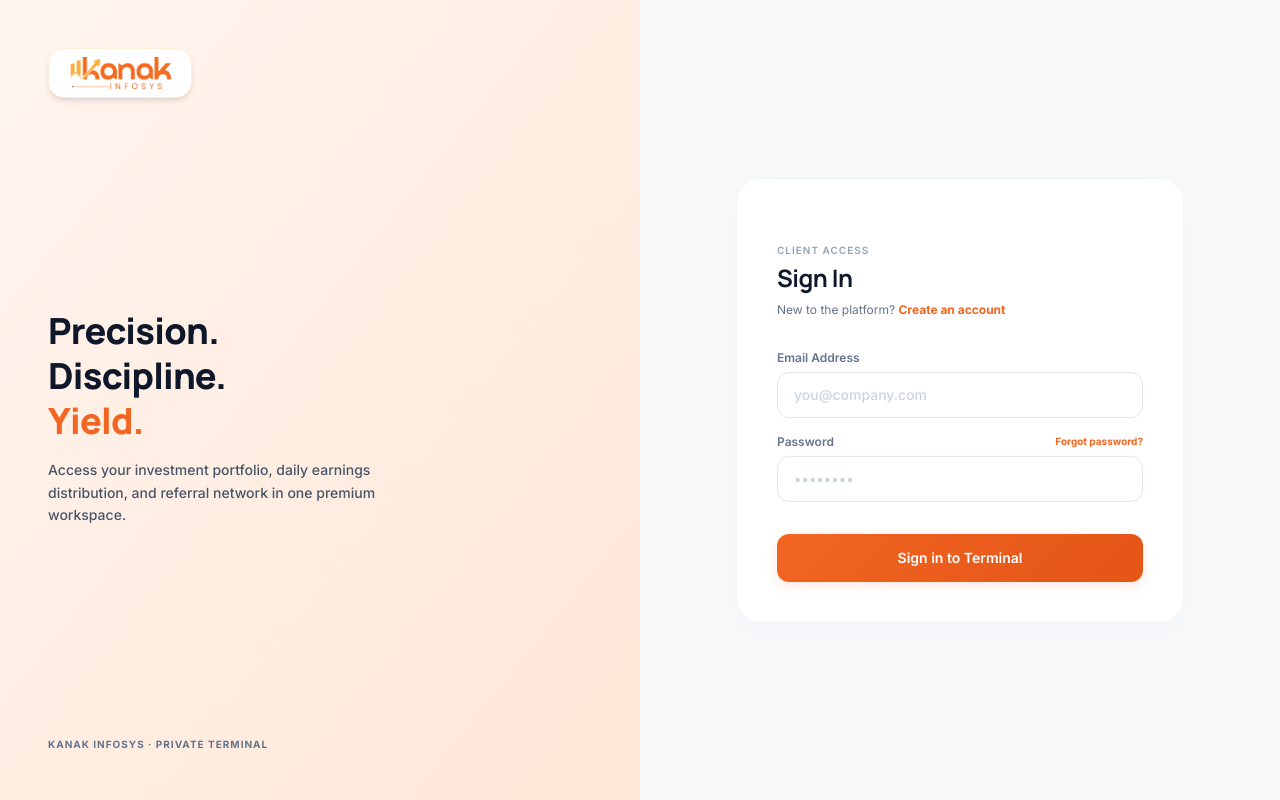
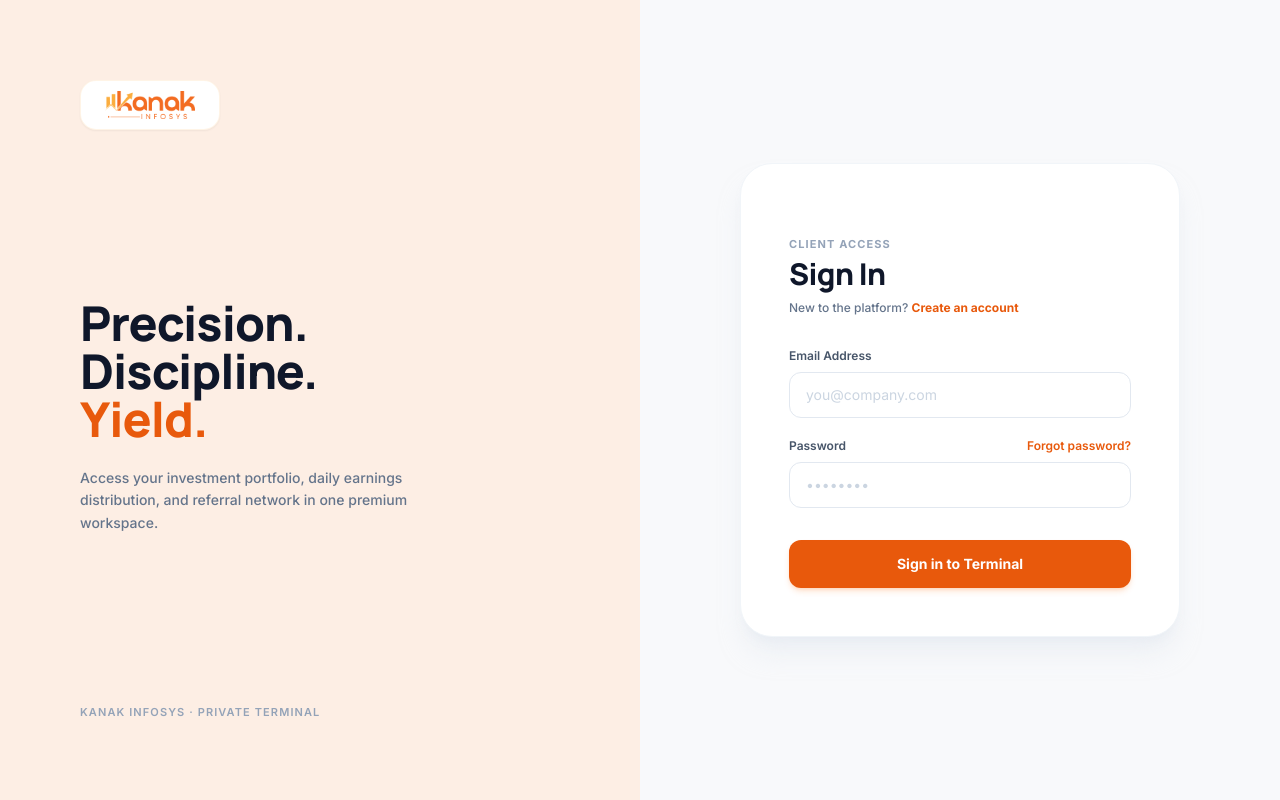
Before and after one commit to chopdaraj/kanakinfosys, a React (Create React App) app in the folder frontend/: page /login in a window 1280 px wide. Built offline with nearby package versions, Linux system fonts and the light colour scheme.

Commit message:
feat: redesign login page to match screenshot with clean soft-peach panel, floating card, and vibrant orange CTA

```diff
--- a/frontend/src/pages/Login.jsx
+++ b/frontend/src/pages/Login.jsx
@@ -33,53 +33,73 @@ export default function Login() {
   };
 
   return (
-    <div className="min-h-screen grid lg:grid-cols-2 bg-[#F8F9FB] dark:bg-slate-950 text-slate-800 dark:text-slate-200 transition-colors duration-300">
-      {/* Visual side panel */}
-      <div className="hidden lg:block relative bg-[#FFF5EF]">
-        <div className="absolute inset-0 bg-gradient-to-br from-[#FFF5EF] to-[#FFE6D5] opacity-95" />
-        <div className="relative h-full flex flex-col justify-between p-12 text-slate-800 z-10">
-          <Link to="/" data-testid="login-brand-link" className="flex items-center gap-3">
-            <div className="bg-white p-2 px-5 rounded-2xl shadow-md border border-orange-100">
-              <img src="/assets/kanak-logo.png" alt="Kanak Infosys Logo" className="h-8 w-auto object-contain" />
+    <div className="min-h-screen grid lg:grid-cols-2 bg-[#F8F9FB] text-slate-800 font-body">
+      {/* Left Visual side panel */}
+      <div className="hidden lg:flex flex-col justify-between p-12 lg:p-16 xl:p-20 bg-[#FDEEE4] relative">
+        {/* Top Logo Container */}
+        <div>
+          <Link to="/" data-testid="login-brand-link" className="inline-block">
+            <div className="bg-white p-2.5 px-6 rounded-2xl shadow-sm border border-orange-100/60 inline-flex items-center">
+              <img
+                src="/assets/kanak-logo.png"
+                alt="Kanak Infosys Logo"
+                className="h-7 w-auto object-contain"
+              />
             </div>
           </Link>
-          <div>
-            <h2 className="text-4xl font-extrabold leading-tight tracking-tight max-w-sm font-display text-slate-900">
-              Precision. <br />Discipline. <br /><span className="text-[#F26522]">Yield.</span>
-            </h2>
-            <p className="mt-4 text-slate-600 text-sm leading-relaxed max-w-sm font-medium">
-              Access your investment portfolio, daily earnings distribution, and referral network in one premium workspace.
-            </p>
-          </div>
-          <div className="text-[10px] text-slate-500 font-bold tracking-widest uppercase">
-            Kanak Infosys · Private Terminal
-          </div>
+        </div>
+
+        {/* Middle Typography */}
+        <div className="my-auto py-12">
+          <h1 className="text-4xl sm:text-5xl font-extrabold tracking-tight text-slate-900 leading-[1.15] font-display">
+            Precision. <br />
+            Discipline. <br />
+            <span className="text-[#E8590C]">Yield.</span>
+          </h1>
+          <p className="mt-6 text-slate-500 text-sm leading-relaxed max-w-sm font-medium">
+            Access your investment portfolio, daily earnings distribution, and referral network in one premium workspace.
+          </p>
+        </div>
+
+        {/* Bottom Terminal Label */}
+        <div className="text-[11px] text-slate-400 font-semibold tracking-widest uppercase">
+          KANAK INFOSYS · PRIVATE TERMINAL
         </div>
       </div>
 
-      {/* Access Form */}
-      <div className="flex items-center justify-center p-6 sm:p-12">
-        <div className="w-full max-w-md bg-white dark:bg-slate-900 p-8 sm:p-10 rounded-3xl border border-slate-100 dark:border-slate-800 shadow-xl shadow-slate-100/50 dark:shadow-black/20 animate-fade-in-up transition-colors">
+      {/* Right Access Form Panel */}
+      <div className="flex items-center justify-center p-6 sm:p-12 lg:p-16">
+        <div className="w-full max-w-[440px] bg-white p-8 sm:p-12 rounded-[32px] border border-slate-100 shadow-xl shadow-slate-200/50">
           <form onSubmit={onSubmit} data-testid="login-form" className="space-y-6">
+            {/* Mobile-only logo */}
             <div className="lg:hidden mb-6 flex justify-center">
               <Link to="/" className="inline-block bg-white p-2 px-5 rounded-2xl shadow-sm border border-slate-100">
-                <img src="/assets/kanak-logo.png" alt="Kanak Infosys" className="h-8 w-auto object-contain" />
+                <img src="/assets/kanak-logo.png" alt="Kanak Infosys" className="h-7 w-auto object-contain" />
               </Link>
             </div>
+
+            {/* Header */}
             <div>
-              <span className="text-[10px] font-semibold text-slate-400 dark:text-slate-500 uppercase tracking-widest block mb-1">Client Access</span>
-              <h1 className="text-2xl font-bold text-slate-900 dark:text-white font-display">Sign In</h1>
-              <p className="text-xs text-slate-500 mt-2">
+              <span className="text-[11px] font-bold text-slate-400 uppercase tracking-widest block mb-1">
+                CLIENT ACCESS
+              </span>
+              <h2 className="text-3xl font-extrabold text-slate-900 tracking-tight font-display">
+                Sign In
+              </h2>
+              <p className="text-xs text-slate-500 mt-2 font-medium">
                 New to the platform?{" "}
-                <Link to="/register" data-testid="login-register-link" className="text-[#F26522] font-bold hover:underline">
+                <Link to="/register" data-testid="login-register-link" className="text-[#E8590C] font-bold hover:underline">
                   Create an account
                 </Link>
               </p>
             </div>
 
-            <div className="space-y-4 pt-2">
+            {/* Inputs */}
+            <div className="space-y-5 pt-2">
               <div>
-                <label className="text-xs font-semibold text-slate-500 dark:text-slate-450 block mb-1.5">Email Address</label>
+                <label className="text-xs font-semibold text-slate-600 block mb-2">
+                  Email Address
+                </label>
                 <input
                   type="email"
                   required
@@ -87,14 +107,22 @@ export default function Login() {
                   onChange={(e) => setEmail(e.target.value)}
                   data-testid="login-email-input"
                   placeholder="you@company.com"
-                  className="w-full border border-slate-200 dark:border-slate-800 rounded-xl px-4 py-3 text-sm focus:outline-none focus:ring-2 focus:ring-[#F26522]/20 focus:border-[#F26522] font-medium placeholder:text-slate-300 dark:placeholder:text-slate-650 bg-white dark:bg-slate-950 dark:text-white"
+                  className="w-full border border-slate-200 rounded-xl px-4 py-3 text-sm focus:outline-none focus:ring-2 focus:ring-[#E8590C]/20 focus:border-[#E8590C] font-normal placeholder:text-slate-300 text-slate-800 bg-white transition"
                 />
               </div>
 
               <div>
-                <div className="flex items-center justify-between mb-1.5">
-                  <label className="text-xs font-semibold text-slate-500 dark:text-slate-450 block">Password</label>
-                  <button type="button" onClick={() => toast.info("Password recovery structure is mock-ready.")} className="text-[10px] text-[#F26522] font-bold hover:underline">Forgot password?</button>
+                <div className="flex items-center justify-between mb-2">
+                  <label className="text-xs font-semibold text-slate-600 block">
+                    Password
+                  </label>
+                  <button
+                    type="button"
+                    onClick={() => toast.info("Password recovery structure is mock-ready.")}
+                    className="text-xs text-[#E8590C] font-semibold hover:underline"
+                  >
+                    Forgot password?
+                  </button>
                 </div>
                 <input
                   type="password"
@@ -103,17 +131,18 @@ export default function Login() {
                   onChange={(e) => setPassword(e.target.value)}
                   data-testid="login-password-input"
                   placeholder="••••••••"
-                  className="w-full border border-slate-200 dark:border-slate-800 rounded-xl px-4 py-3 text-sm focus:outline-none focus:ring-2 focus:ring-[#F26522]/20 focus:border-[#F26522] font-medium placeholder:text-slate-300 dark:placeholder:text-slate-650 bg-white dark:bg-slate-950 dark:text-white"
+                  className="w-full border border-slate-200 rounded-xl px-4 py-3 text-sm focus:outline-none focus:ring-2 focus:ring-[#E8590C]/20 focus:border-[#E8590C] font-normal placeholder:text-slate-300 text-slate-800 bg-white transition"
                 />
               </div>
             </div>
 
+            {/* Submit Button */}
             <div className="pt-2">
               <button
                 type="submit"
                 disabled={loading}
                 data-testid="login-submit-button"
-                className="w-full py-3.5 text-sm font-semibold text-white kanak-gradient-btn"
+                className="w-full py-3.5 px-4 bg-[#E8590C] hover:bg-[#D9480F] text-white rounded-xl text-sm font-bold shadow-md shadow-orange-500/20 active:scale-[0.99] transition-all disabled:opacity-70"
               >
                 {loading ? "Signing in..." : "Sign in to Terminal"}
               </button>
```
